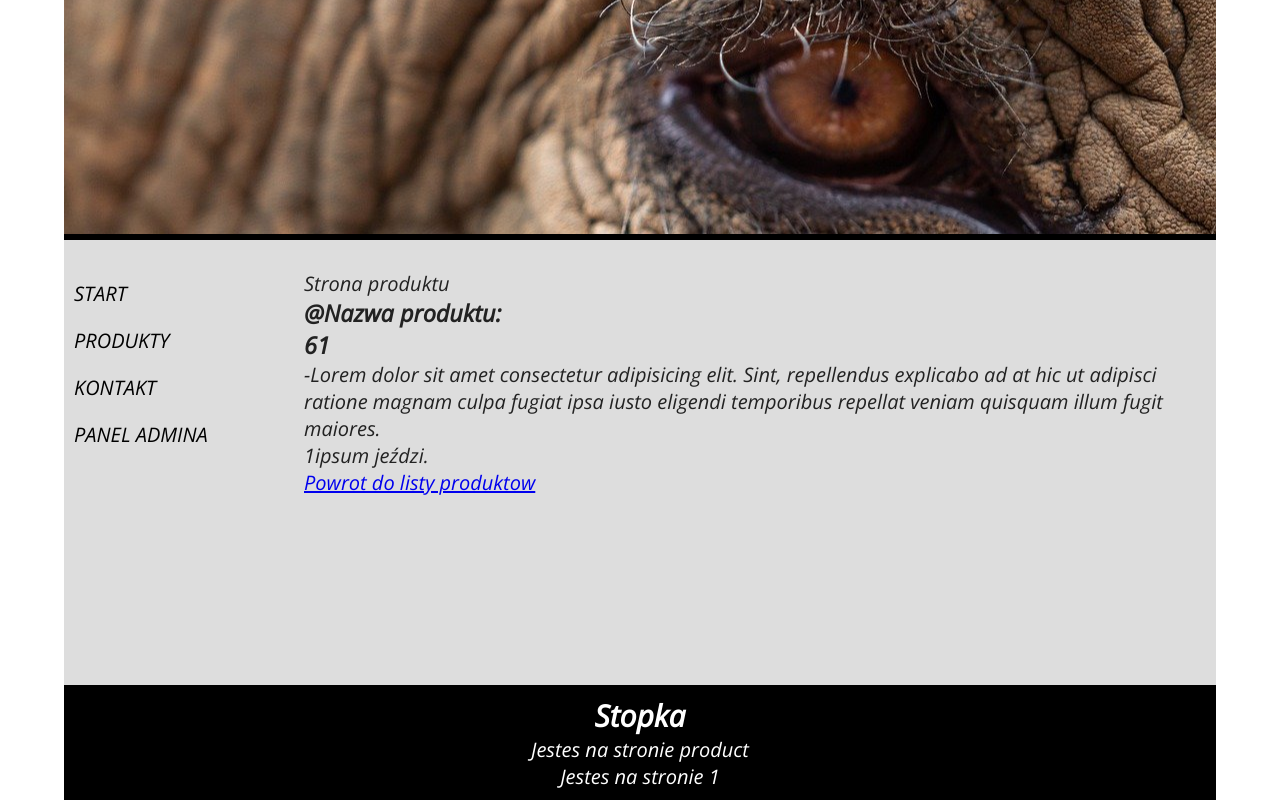
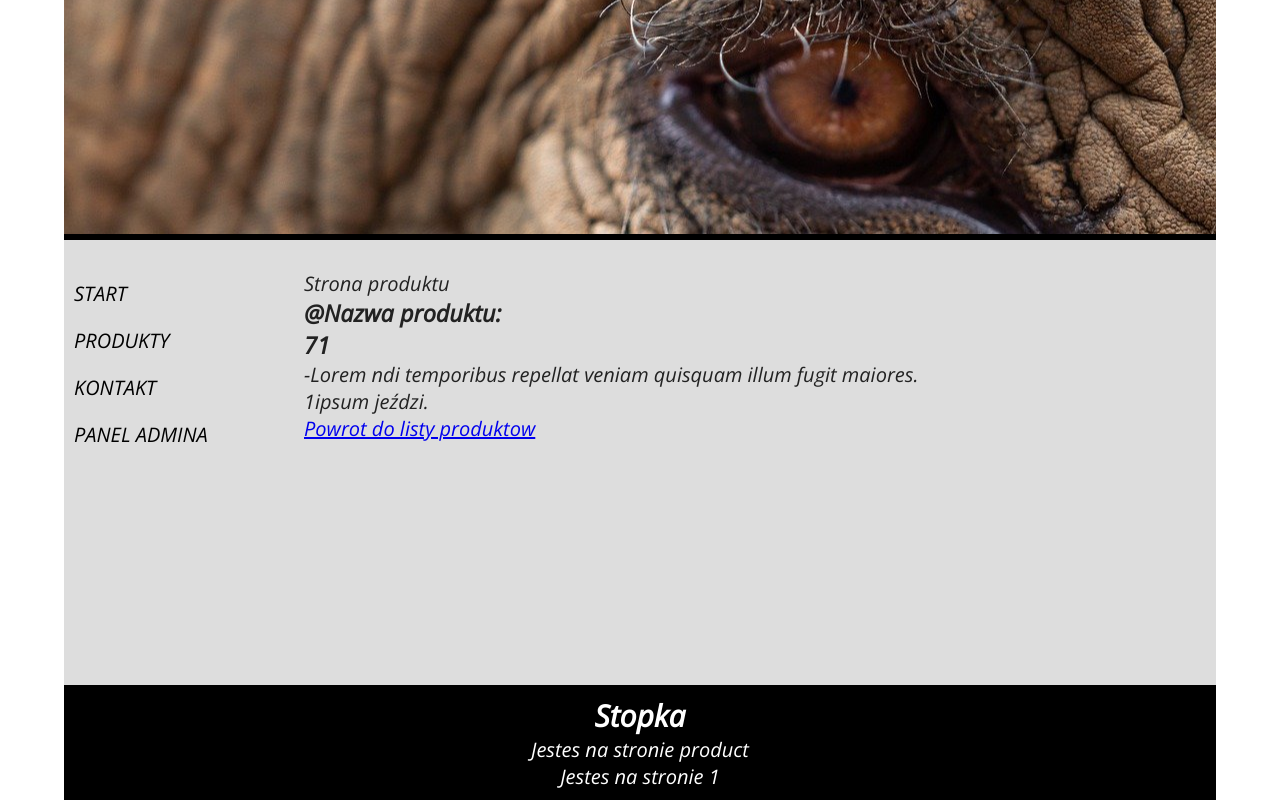
Before and after one commit to lukmul/asd, a React (Create React App) app in the folder s15-react-router-projekt/: page /product/1 in a window 1280 px wide. Built offline with nearby package versions, Linux system fonts and the light colour scheme.

Commit message:
Update Product.js
even more ultimate changes

```diff
--- a/s15-react-router-projekt/src/components/Product.js
+++ b/s15-react-router-projekt/src/components/Product.js
@@ -4,8 +4,8 @@ const Product = (props) => {
     return (
         <article>
             <h1>@Nazwa produktu:</h1>
-            <h3>6{props.productName}</h3>
-            <p>-Lorem dolor sit amet consectetur adipisicing elit. Sint, repellendus explicabo ad at hic ut adipisci ratione magnam culpa fugiat ipsa iusto eligendi temporibus repellat veniam quisquam illum fugit maiores.</p>
+            <h3>7{props.productName}</h3>
+            <p>-Lorem ndi temporibus repellat veniam quisquam illum fugit maiores.</p>
             <p>{props.productName}ipsum jeździ.</p>
         </article>
 
```
